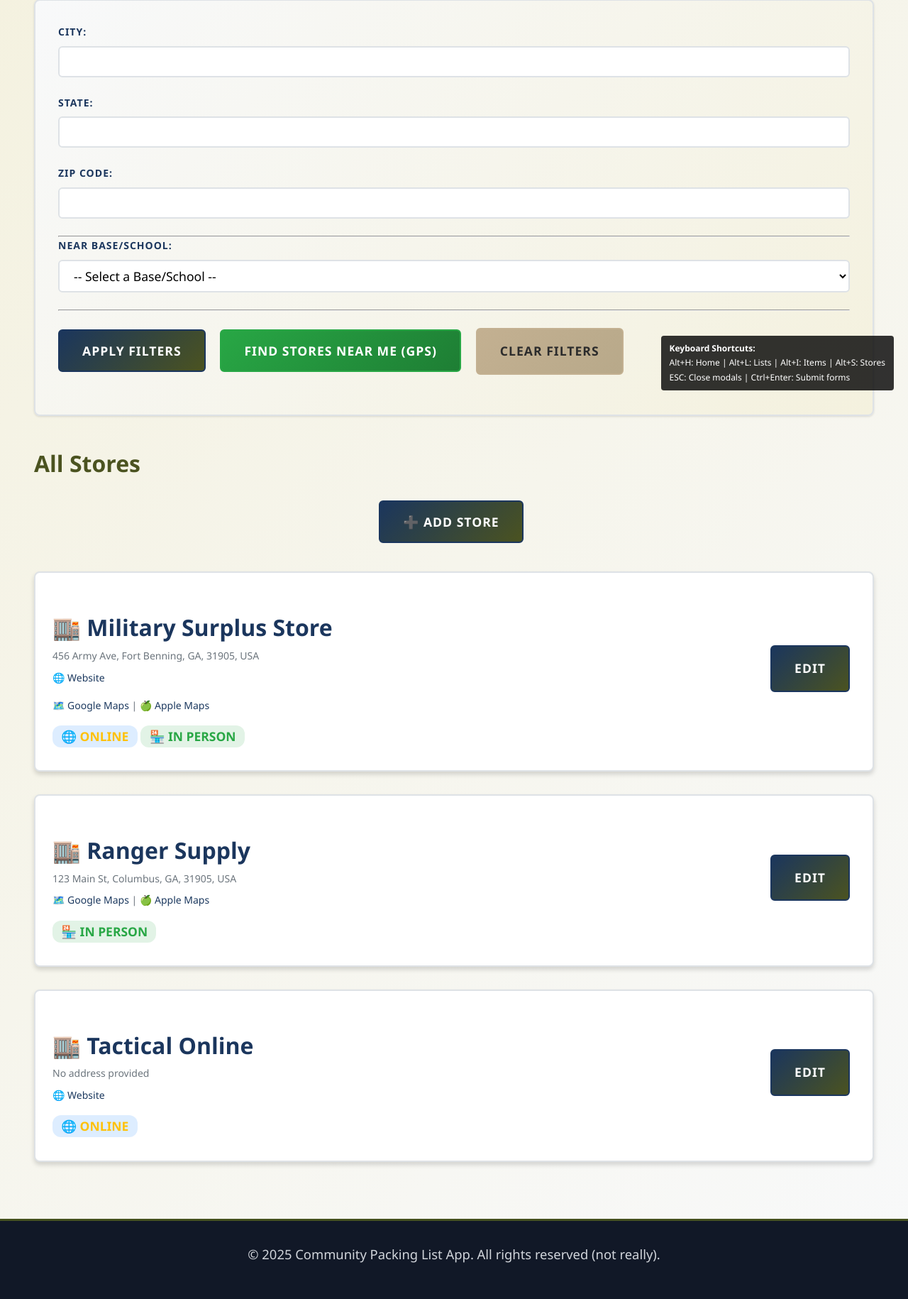
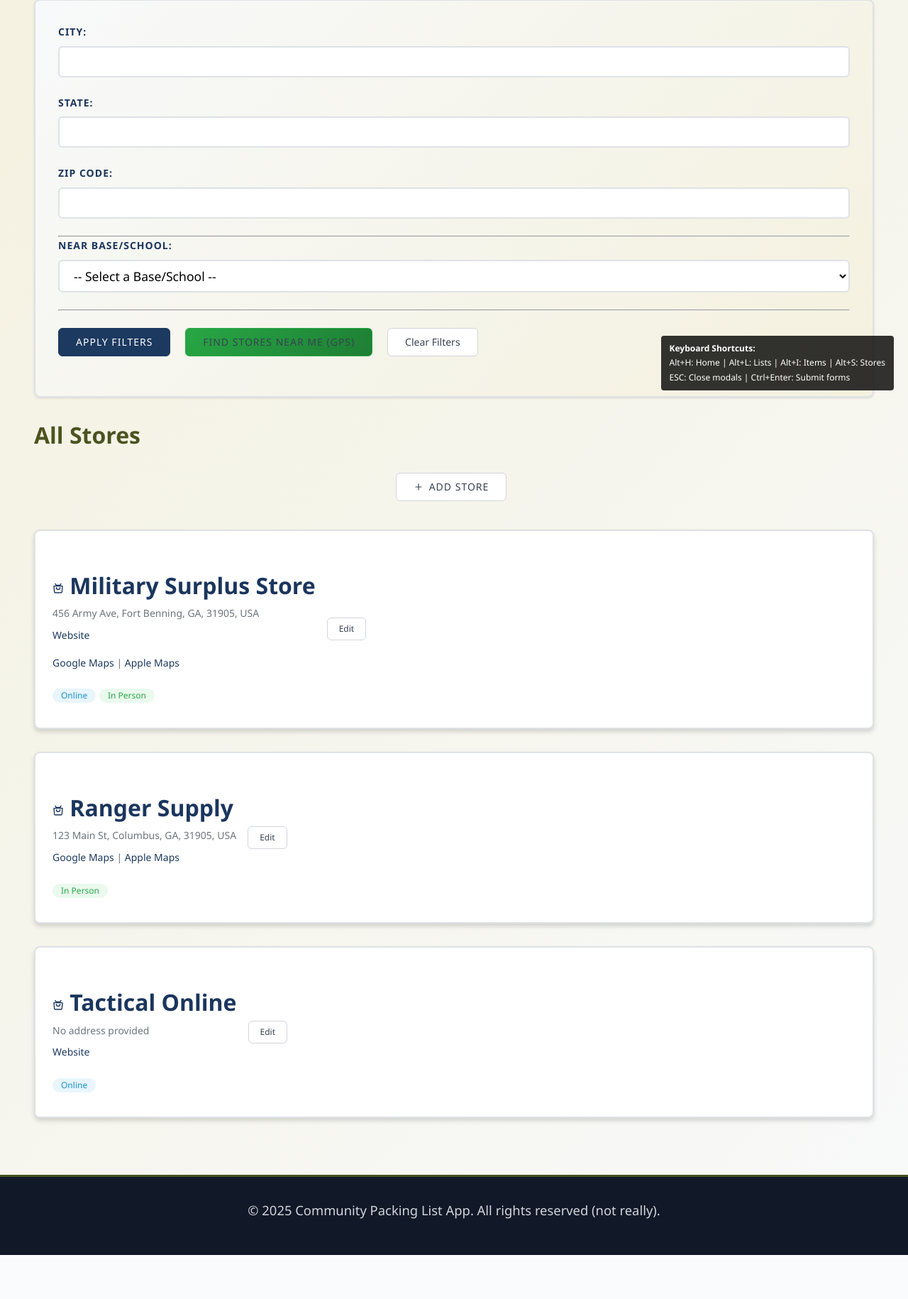
Before and after one commit to gitayam/community-packing-list, a Django app: page /stores/ in a window 1280 px wide. Shown: the part 230-2060 px from the top of the page at 71% size. After the commit the page ends 1998 px from the top, so only its background shows below. Run offline with Django 5.2, Linux system fonts and the light colour scheme; data comes from the database, SQL or seed files in the repository; data that the repository does not hold is empty; some libraries are stand-ins or nearby versions.

Commit message:
feat: paginate items/lists; persist items view; cleanup store_list UI; docs: update roadmap

```diff
--- a/packing_lists/templates/packing_lists/store_list.html
+++ b/packing_lists/templates/packing_lists/store_list.html
@@ -6,7 +6,7 @@
 {% block page_header %}{{ title }}{% endblock %}
 
 {% block content %}
-    <div class="filter-form" style="margin-bottom: 2.5em;">
+    <div class="filter-form mb-8">
         <form method="get" action="{% url 'store_list' %}">
             <div>
                 <label for="city">City:</label>
@@ -34,9 +34,9 @@
             </div>
             <hr class="my-2">
             <div class="actions-row">
-                <button type="submit" class="button">Apply Filters</button>
-                <button type="button" id="find-near-me" class="button gps-button">Find Stores Near Me (GPS)</button>
-                <a href="{% url 'store_list' %}" class="button secondary">Clear Filters</a>
+                <button type="submit" class="btn btn--primary">Apply Filters</button>
+                <button type="button" id="find-near-me" class="btn btn--secondary gps-button">Find Stores Near Me (GPS)</button>
+                <a href="{% url 'store_list' %}" class="btn btn--secondary">Clear Filters</a>
             </div>
             <input type="hidden" name="user_lat" id="user_lat" value="{{ current_filters.user_lat }}">
             <input type="hidden" name="user_lon" id="user_lon" value="{{ current_filters.user_lon }}">
@@ -45,11 +45,14 @@
 
     <h2>{{ filter_description }}</h2>
     <div class="centered-action">
-      <button id="add-store-btn" class="button">➕ Add Store</button>
+      <button id="add-store-btn" class="btn btn--secondary">
+        <svg xmlns="http://www.w3.org/2000/svg" width="14" height="14" viewBox="0 0 24 24" fill="none" stroke="currentColor" stroke-width="2" stroke-linecap="round" stroke-linejoin="round" class="feather feather-plus"><line x1="12" y1="5" x2="12" y2="19"></line><line x1="5" y1="12" x2="19" y2="12"></line></svg>
+        Add Store
+      </button>
     </div>
-    <div id="store-modal" class="modal" style="display:none; position:fixed; top:0; left:0; width:100vw; height:100vh; background:rgba(0,0,0,0.4); z-index:1000; align-items:center; justify-content:center;">
-      <div id="store-modal-content" style="background:#fff; padding:2em; border-radius:8px; max-width:500px; margin:40px auto; position:relative;">
-        <button id="close-store-modal" style="position:absolute; top:10px; right:10px; font-size:1.2em;">&times;</button>
+    <div id="store-modal" class="modal" style="display:none;">
+      <div id="store-modal-content" class="modal-content">
+        <button id="close-store-modal" class="modal-close" aria-label="Close">&times;</button>
         <div id="store-modal-body">
           <!-- AJAX-loaded form will go here -->
         </div>
@@ -59,36 +62,39 @@
         <ul class="store-list">
             {% for item_data in stores %}
                 <li class="store-item">
-                    <div style="display:flex;align-items:center;gap:1rem;">
-                        <div style="flex:1;">
-                            <h2 class="store-name">🏬 {{ item_data.store.name }}</h2>
+                    <div class="flex items-center gap-4">
+                        <div class="flex-1">
+                            <h2 class="store-name">
+                              <svg xmlns="http://www.w3.org/2000/svg" width="16" height="16" viewBox="0 0 24 24" fill="none" stroke="currentColor" stroke-width="2" stroke-linecap="round" stroke-linejoin="round" class="feather feather-shopping-bag icon-inline" aria-hidden="true"><path d="M6 2l1.5 3h9L18 2"></path><path d="M3 7h18l-1 12a2 2 0 0 1-2 2H6a2 2 0 0 1-2-2L3 7z"></path><path d="M16 10a4 4 0 0 1-8 0"></path></svg>
+                              {{ item_data.store.name }}
+                            </h2>
                             <p class="item-notes mb-1">{{ item_data.store.formatted_address }}</p>
                             {% if item_data.store.url %}
-                                <p><a href="{{ item_data.store.url }}" target="_blank">🌐 Website</a></p>
+                                <p><a href="{{ item_data.store.url }}" target="_blank">Website</a></p>
                             {% endif %}
                             {% if item_data.store.address_line1 and item_data.store.city and item_data.store.state %}
                                 {% if item_data.store.google_maps_link %}
-                                    <p><a href="{{ item_data.store.google_maps_link }}" target="_blank">🗺️ Google Maps</a> | <a href="{{ item_data.store.apple_maps_link }}" target="_blank">🍏 Apple Maps</a></p>
+                                    <p><a href="{{ item_data.store.google_maps_link }}" target="_blank">Google Maps</a> | <a href="{{ item_data.store.apple_maps_link }}" target="_blank">Apple Maps</a></p>
                                 {% endif %}
                             {% endif %}
-                            <div style="margin-top:0.5em;">
+                            <div class="mt-2">
                                 {% if item_data.store.is_online and item_data.store.is_in_person %}
-                                    <span class="status-optional" style="background:#007bff22;padding:0.2em 0.7em;border-radius:12px;font-size:0.95em;">🌐 Online</span>
-                                    <span class="status-complete" style="background:#28a74522;padding:0.2em 0.7em;border-radius:12px;font-size:0.95em;">🏪 In Person</span>
+                                    <span class="badge badge--info">Online</span>
+                                    <span class="badge badge--success">In Person</span>
                                 {% elif item_data.store.is_online %}
-                                    <span class="status-optional" style="background:#007bff22;padding:0.2em 0.7em;border-radius:12px;font-size:0.95em;">🌐 Online</span>
+                                    <span class="badge badge--info">Online</span>
                                 {% elif item_data.store.is_in_person %}
-                                    <span class="status-complete" style="background:#28a74522;padding:0.2em 0.7em;border-radius:12px;font-size:0.95em;">🏪 In Person</span>
+                                    <span class="badge badge--success">In Person</span>
                                 {% endif %}
                                 {% if item_data.distance is not None %}
-                                    <span class="status-optional" style="background:#C3B09122;padding:0.2em 0.7em;border-radius:12px;font-size:0.95em;">📏 {{ item_data.distance|floatformat:2 }} km</span>
+                                    <span class="badge badge--warning">{{ item_data.distance|floatformat:2 }} km</span>
                                 {% endif %}
                             </div>
                             {% if item_data.store.latitude and item_data.store.longitude %}
                                 <p class="text-small text-muted">Lat: {{ item_data.store.latitude|floatformat:4 }}, Lon: {{ item_data.store.longitude|floatformat:4 }}</p>
                             {% endif %}
                         </div>
-                        <a href="{% url 'edit_store' item_data.store.id %}" class="button text-small">Edit</a>
+                        <a href="{% url 'edit_store' item_data.store.id %}" class="btn btn--secondary btn--sm">Edit</a>
                     </div>
                 </li>
             {% endfor %}
--- a/packing_lists/views.py
+++ b/packing_lists/views.py
@@ -6,6 +6,7 @@ from django.http import HttpResponse, JsonResponse
 from .models import PackingList, Item, PackingListItem, School, Price, Vote, Store, Base
 from .forms import PackingListForm, PriceForm, VoteForm, PackingListItemForm, StoreForm, ItemForm
 from django.db.models import Q
+from django.core.paginator import Paginator
 from reportlab.lib.pagesizes import letter, A4
 from reportlab.platypus import SimpleDocTemplate, Paragraph, Spacer, Table, TableStyle
 from reportlab.lib.styles import getSampleStyleSheet, ParagraphStyle
@@ -656,8 +657,20 @@ def lists_page(request):
     Lists all packing lists and provides a button to create a new list.
     """
     packing_lists = PackingList.objects.all().order_by('-id')
+    paginator = Paginator(packing_lists, 20)
+    page_number = request.GET.get('page')
+    page_obj = paginator.get_page(page_number)
+
+    # Preserve non-page query params
+    query = request.GET.copy()
+    query.pop('page', None)
+    querystring = query.urlencode()
+
     return render(request, 'packing_lists/lists.html', {
-        'packing_lists': packing_lists,
+        'page_obj': page_obj,
+        'paginator': paginator,
+        'is_paginated': page_obj.has_other_pages(),
+        'querystring': querystring,
     })
 
 
@@ -848,8 +861,22 @@ def items_page(request):
         })
     # Sort items by name
     items_with_data.sort(key=lambda x: x['item'].name.lower())
+
+    # Paginate items (24 per page)
+    paginator = Paginator(items_with_data, 24)
+    page_number = request.GET.get('page')
+    page_obj = paginator.get_page(page_number)
+
+    # Preserve query params except page for pagination links
+    query = request.GET.copy()
+    query.pop('page', None)
+    querystring = query.urlencode()
+
     context = {
-        'items_with_data': items_with_data,
+        'page_obj': page_obj,
+        'paginator': paginator,
+        'is_paginated': page_obj.has_other_pages(),
+        'querystring': querystring,
         'categories': categories,
         'packing_lists': packing_lists,
         'stores': stores,
```
Also changed, not shown: ROADMAP.md (+2 -2 lines), packing_lists/templates/packing_lists/items.html (+57 -2 lines), packing_lists/templates/packing_lists/lists.html (+13 -2 lines).
